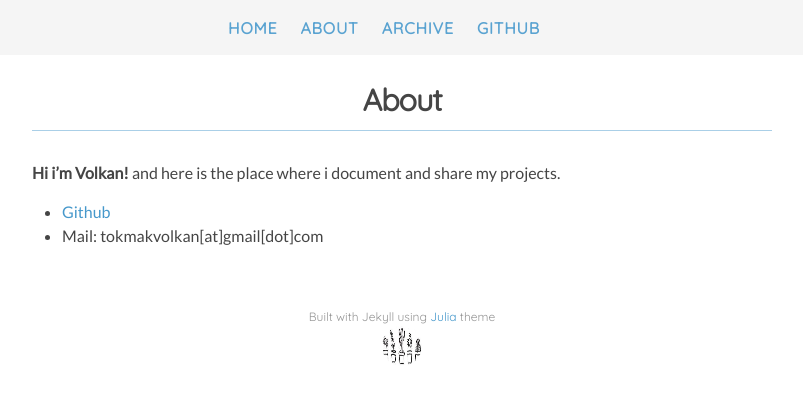
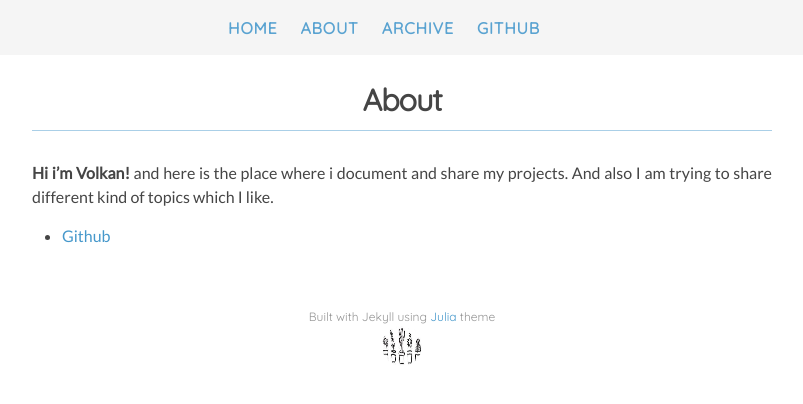
Before and after one commit to volkanto/volkanto.github.io, a Jekyll site: the page built from about.md, in a window 1280 px wide. Shown: the top 404 px of the page, without its empty margins (238-1041 px from the left). Built offline with Jekyll 4.4.1, drawn with Linux system fonts in a browser that asks for light colours; nearby versions of some CDN libraries.

Commit message:
change about page

```diff
--- a/about.md
+++ b/about.md
@@ -3,7 +3,6 @@ layout: page
 title: About
 permalink: /about/
 ---
-**Hi i'm Volkan!** and here is the place where i document and share my projects.
+**Hi i'm Volkan!** and here is the place where i document and share my projects. And also I am trying to share different kind of topics which I like.
 
 * [Github](http://github.com/volkanto)
-* Mail: tokmakvolkan[at]gmail[dot]com
```
